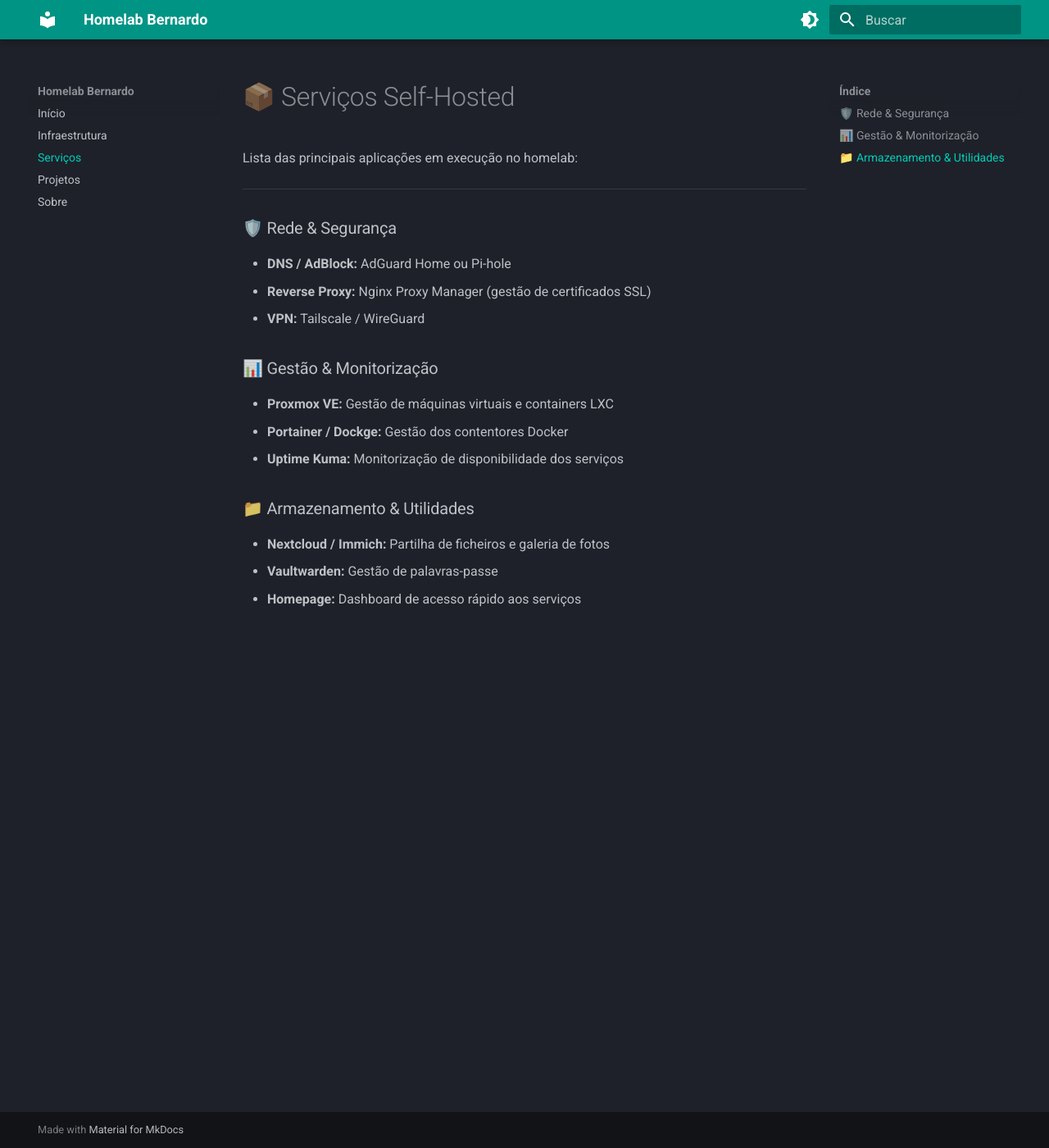
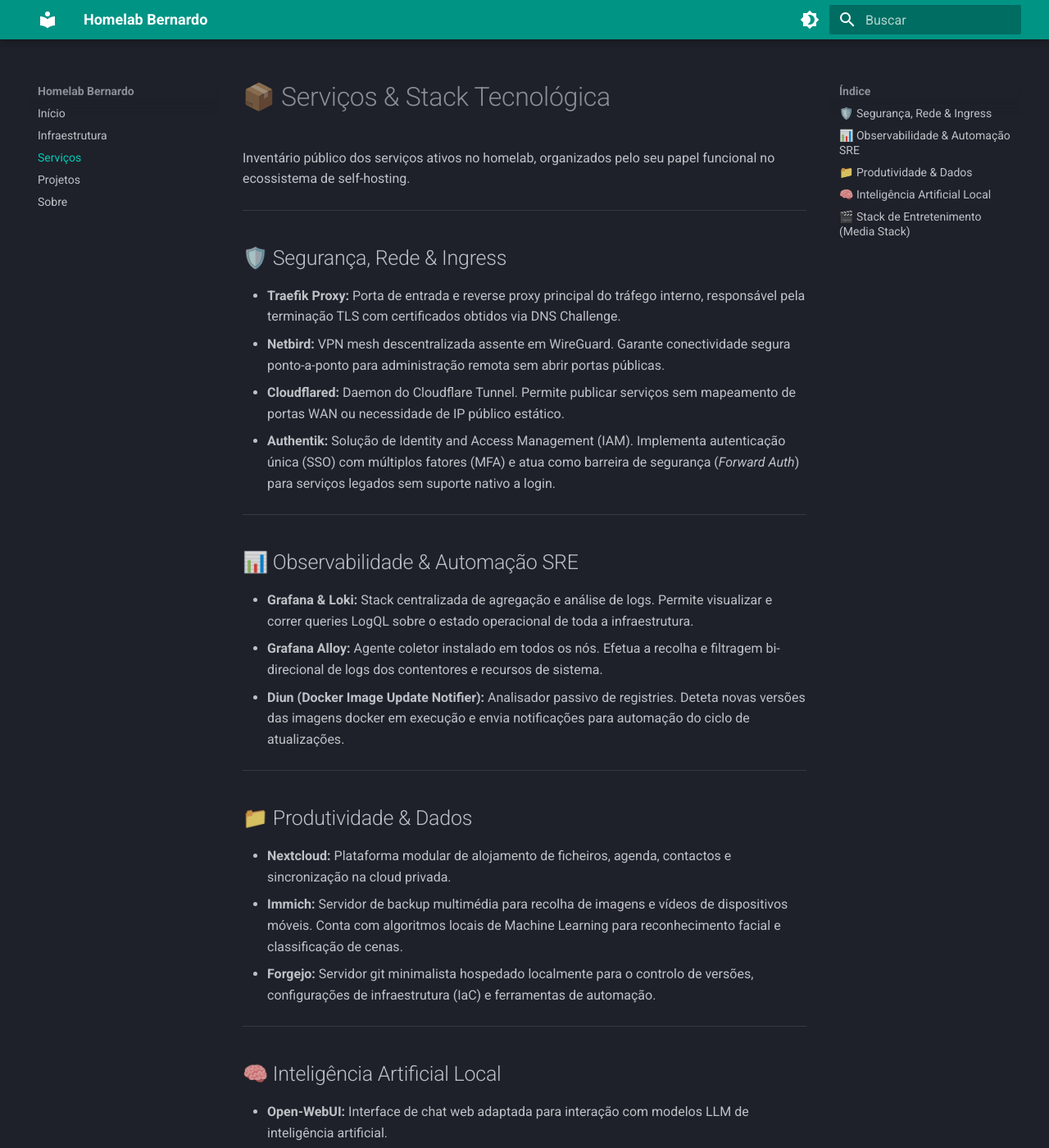
Before and after one commit to Bernard0S2003/homelab-site, an MkDocs documentation site: the page built from docs/servicos.md, in a window 1280 px wide and 1400 px high. Shown: the whole window at 82% size. Built offline with MkDocs 1.6.1 and Material for MkDocs 9.7.7, drawn with Linux system fonts in a browser that asks for light colours; some of the changed text lies outside the part shown.

Commit message:
docs(servicos): catalogar stack tecnologica do homelab sem dados sensiveis

```diff
--- a/docs/servicos.md
+++ b/docs/servicos.md
@@ -1,20 +1,46 @@
-# 📦 Serviços Self-Hosted
+# 📦 Serviços & Stack Tecnológica
 
-Lista das principais aplicações em execução no homelab:
+Inventário público dos serviços ativos no homelab, organizados pelo seu papel funcional no ecossistema de self-hosting.
 
 ---
 
-### 🛡️ Rede & Segurança
-- **DNS / AdBlock:** AdGuard Home ou Pi-hole
-- **Reverse Proxy:** Nginx Proxy Manager (gestão de certificados SSL)
-- **VPN:** Tailscale / WireGuard
+## 🛡️ Segurança, Rede & Ingress
 
-### 📊 Gestão & Monitorização
-- **Proxmox VE:** Gestão de máquinas virtuais e containers LXC
-- **Portainer / Dockge:** Gestão dos contentores Docker
-- **Uptime Kuma:** Monitorização de disponibilidade dos serviços
+*   **Traefik Proxy:** Porta de entrada e reverse proxy principal do tráfego interno, responsável pela terminação TLS com certificados obtidos via DNS Challenge.
+*   **Netbird:** VPN mesh descentralizada assente em WireGuard. Garante conectividade segura ponto-a-ponto para administração remota sem abrir portas públicas.
+*   **Cloudflared:** Daemon do Cloudflare Tunnel. Permite publicar serviços sem mapeamento de portas WAN ou necessidade de IP público estático.
+*   **Authentik:** Solução de Identity and Access Management (IAM). Implementa autenticação única (SSO) com múltiplos fatores (MFA) e atua como barreira de segurança (*Forward Auth*) para serviços legados sem suporte nativo a login.
 
-### 📁 Armazenamento & Utilidades
-- **Nextcloud / Immich:** Partilha de ficheiros e galeria de fotos
-- **Vaultwarden:** Gestão de palavras-passe
-- **Homepage:** Dashboard de acesso rápido aos serviços
+---
+
+## 📊 Observabilidade & Automação SRE
+
+*   **Grafana & Loki:** Stack centralizada de agregação e análise de logs. Permite visualizar e correr queries LogQL sobre o estado operacional de toda a infraestrutura.
+*   **Grafana Alloy:** Agente coletor instalado em todos os nós. Efetua a recolha e filtragem bi-direcional de logs dos contentores e recursos de sistema.
+*   **Diun (Docker Image Update Notifier):** Analisador passivo de registries. Deteta novas versões das imagens docker em execução e envia notificações para automação do ciclo de atualizações.
+
+---
+
+## 📁 Produtividade & Dados
+
+*   **Nextcloud:** Plataforma modular de alojamento de ficheiros, agenda, contactos e sincronização na cloud privada.
+*   **Immich:** Servidor de backup multimédia para recolha de imagens e vídeos de dispositivos móveis. Conta com algoritmos locais de Machine Learning para reconhecimento facial e classificação de cenas.
+*   **Forgejo:** Servidor git minimalista hospedado localmente para o controlo de versões, configurações de infraestrutura (IaC) e ferramentas de automação.
+
+---
+
+## 🧠 Inteligência Artificial Local
+
+*   **Open-WebUI:** Interface de chat web adaptada para interação com modelos LLM de inteligência artificial.
+*   **Omniroute:** Camada de roteamento e otimização de requisições de IA local e endpoints cloud.
+
+---
+
+## 🎬 Stack de Entretenimento (Media Stack)
+
+*   **Jellyfin:** Servidor multimédia para organização e streaming de vídeo e áudio, com aceleração por hardware GPU ativada.
+*   **Pipeline de Aquisição (*arr):** Coleção de utilitários de automação em rede de conteúdo que inclui:
+    *   **Sonarr / Radarr:** Gestão e acompanhamento automático de séries e filmes.
+    *   **Prowlarr:** Indexador centralizado e gestão de trackers.
+    *   **Bazarr:** Sincronizador de legendas multilingue.
+    *   **Flaresolverr:** Proxy para resolução de desafios de CDN em requisições web.
```
